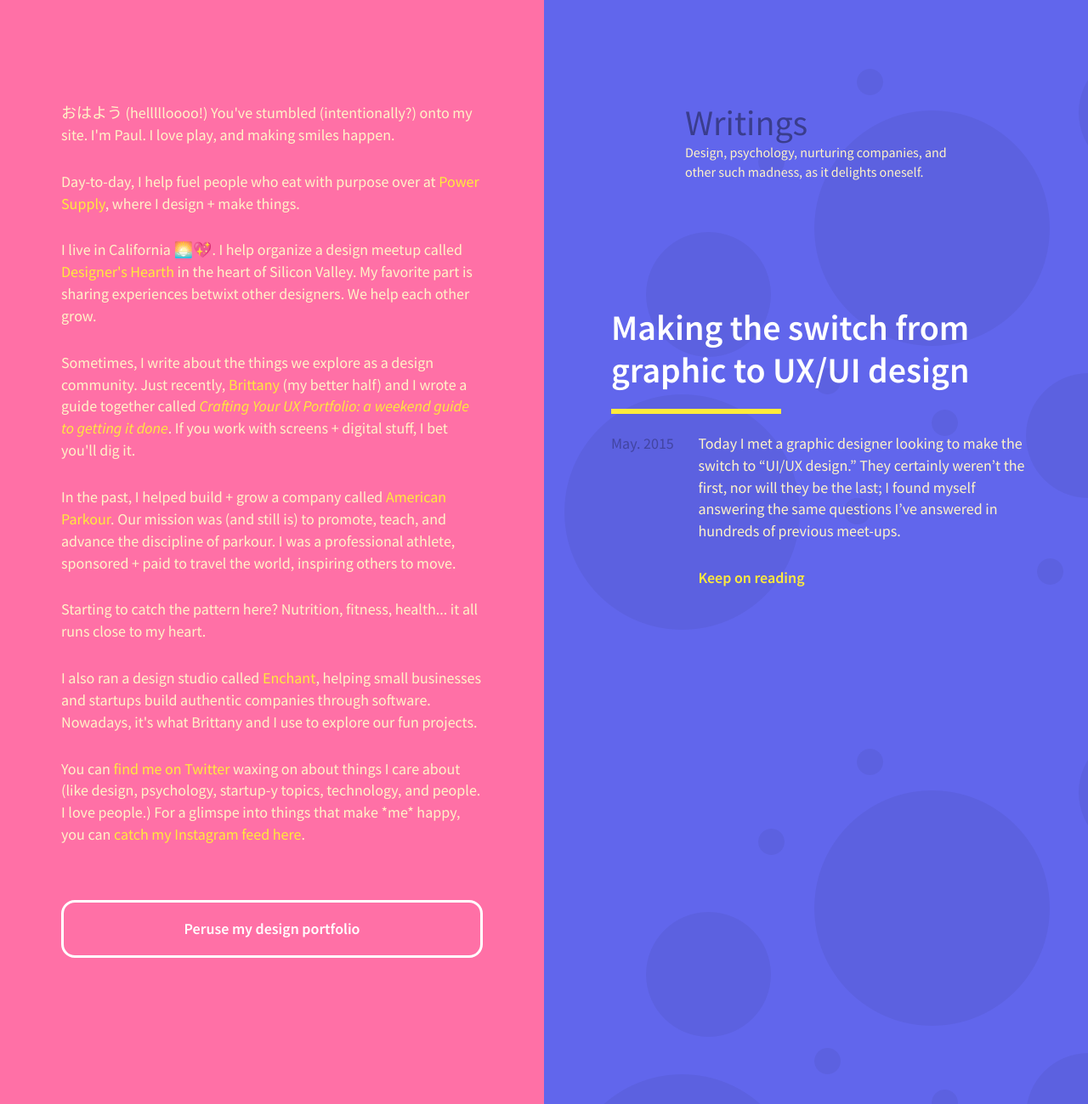
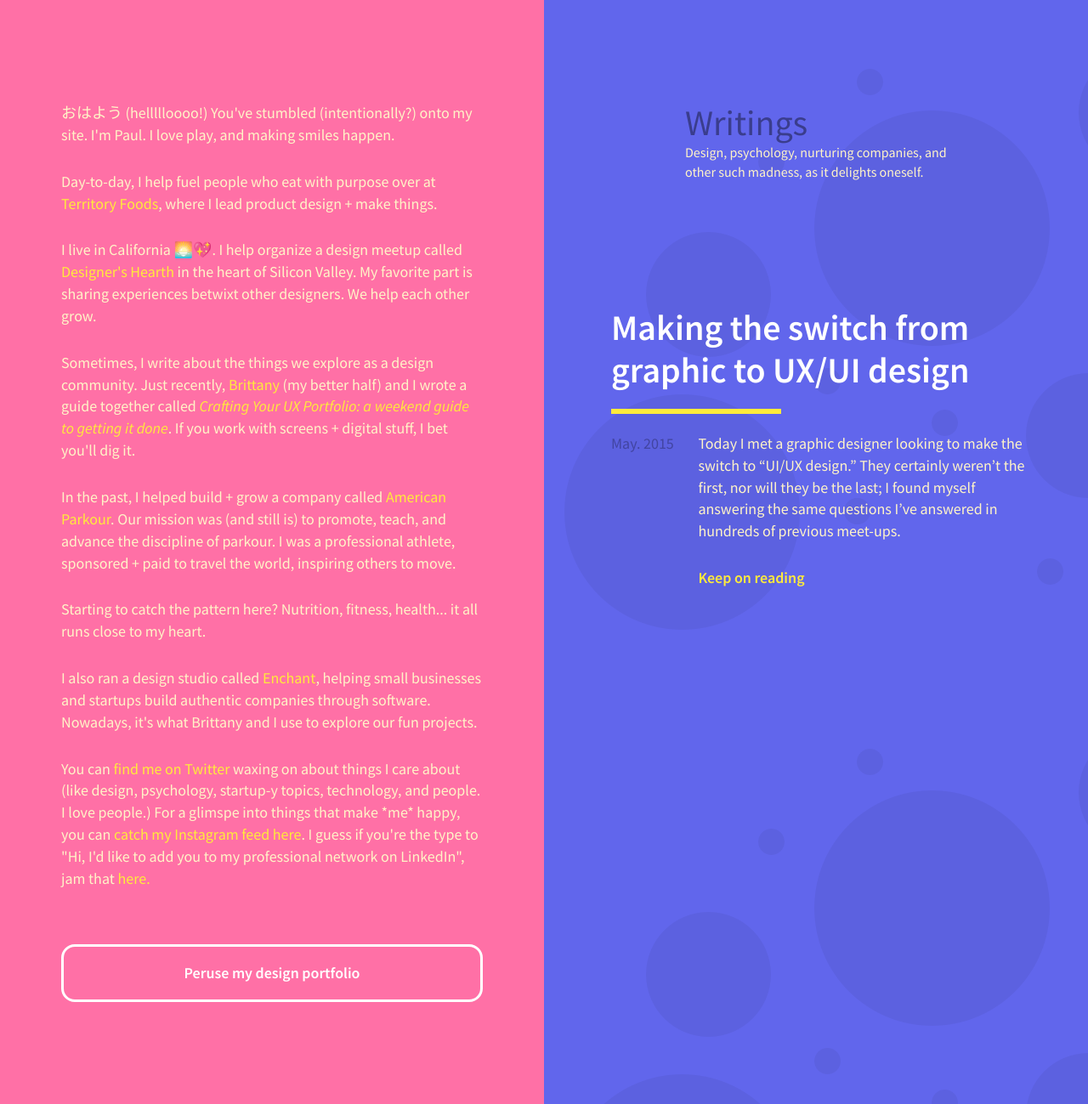
Before and after one commit to paulmederos/pm14, a Jekyll site: the page built from index.html, in a window 1280 px wide. Shown: the whole page at 85% size. Built offline with Jekyll 4.4.1, drawn with Linux system fonts in a browser that asks for light colours; nearby versions of some CDN libraries.

Commit message:
Updated a little for 2017

```diff
--- a/index.html
+++ b/index.html
@@ -7,7 +7,7 @@ layout: default
     <div class="panel__inner constrain-me-please">
       <p>おはよう (hellllloooo!) You've stumbled (intentionally?) onto my site. I'm Paul. I love play, and making smiles happen.</p>
 
-      <p>Day-to-day, I help fuel people who eat with purpose over at <a href="https://www.mypowersupply.com" target="_blank">Power Supply</a>, where I design + make things.</p>
+      <p>Day-to-day, I help fuel people who eat with purpose over at <a href="https://www.territoryfoods.com" target="_blank">Territory Foods</a>, where I lead product design + make things.</p>
 
       <p>I live in California 🌅💖. I help organize a design meetup called <a href="http://designershearth.com" target="_blank">Designer's Hearth</a> in the heart of Silicon Valley. My favorite part is sharing experiences betwixt other designers. We help each other grow.</p>
       <p>Sometimes, I write about the things we explore as a design community. Just recently, <a href="http://twitter.com/brim">Brittany</a> (my better half) and I wrote a guide together called <i><a href="http://portfolio.enchant.co" target="_blank">Crafting Your UX Portfolio: a weekend guide to getting it done</a></i>. If you work with screens + digital stuff, I bet you'll dig it.</p>
@@ -18,9 +18,9 @@ layout: default
 
       <p>I also ran a design studio called <a href="http://enchant.co">Enchant</a>, helping small businesses and startups build authentic companies through software. Nowadays, it's what Brittany and I use to explore our fun projects.</p>
 
-      <p>You can <a href="http://twitter.com/pvm" target="_blank">find me on Twitter</a> waxing on about things I care about (like design, psychology, startup-y topics, technology, and people. I love people.) For a glimspe into things that make *me* happy, you can <a href="http://instagram.com/pvmederos" target="_blank">catch my Instagram feed here</a>.</p>
+      <p>You can <a href="http://twitter.com/pvm" target="_blank">find me on Twitter</a> waxing on about things I care about (like design, psychology, startup-y topics, technology, and people. I love people.) For a glimspe into things that make *me* happy, you can <a href="http://instagram.com/pvmederos" target="_blank">catch my Instagram feed here</a>. I guess if you're the type to "Hi, I'd like to add you to my professional network on LinkedIn", jam that <a href="https://www.linkedin.com/in/pmederos/">here.</a></p>
 
-      <a href="http://paulmederos.herokuapp.com/" target="_blank" class="portfolio-button-yaaasssssss">Peruse my design portfolio</a>
+      <a href="http://v14.paulmederos.com/" target="_blank" class="portfolio-button-yaaasssssss">Peruse my design portfolio</a>
     </div>
   </section>
 
```
Also changed, not shown: other parts of index.html (+1 -0 lines), 1 other file.
